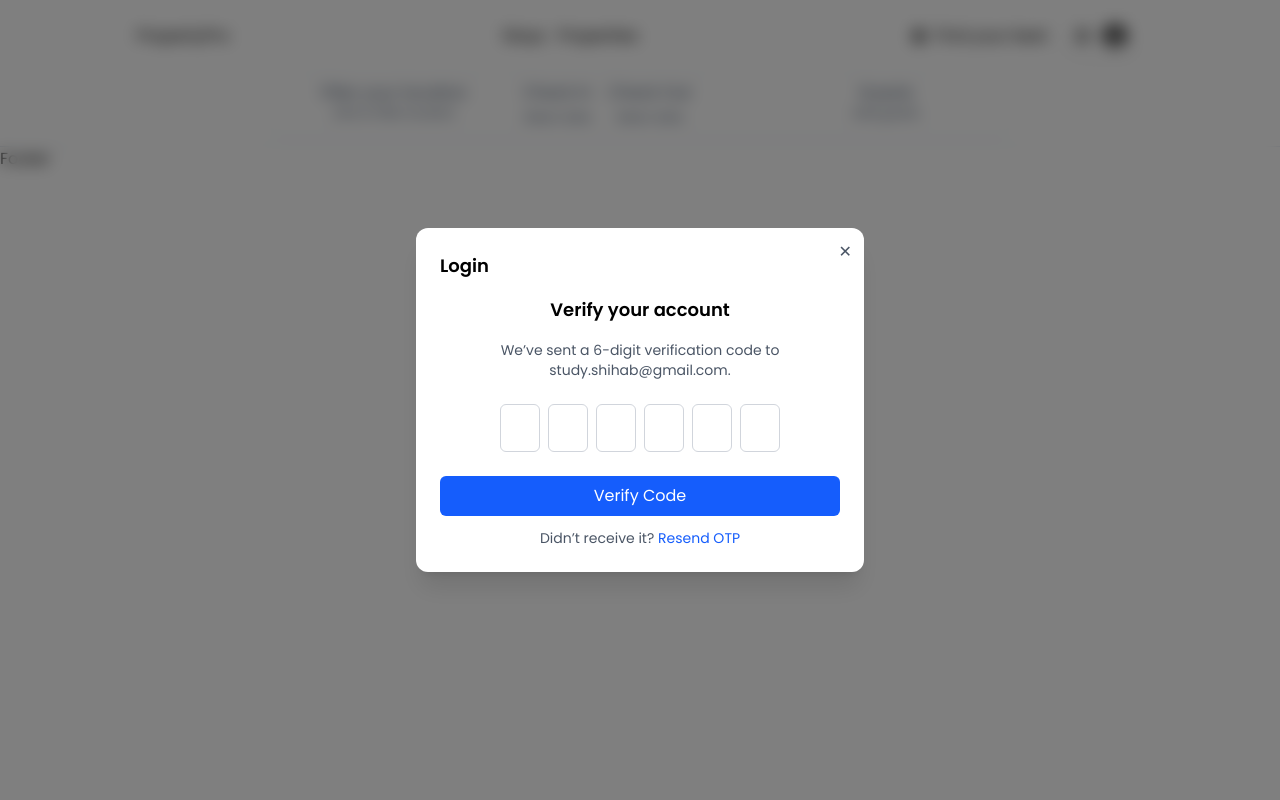
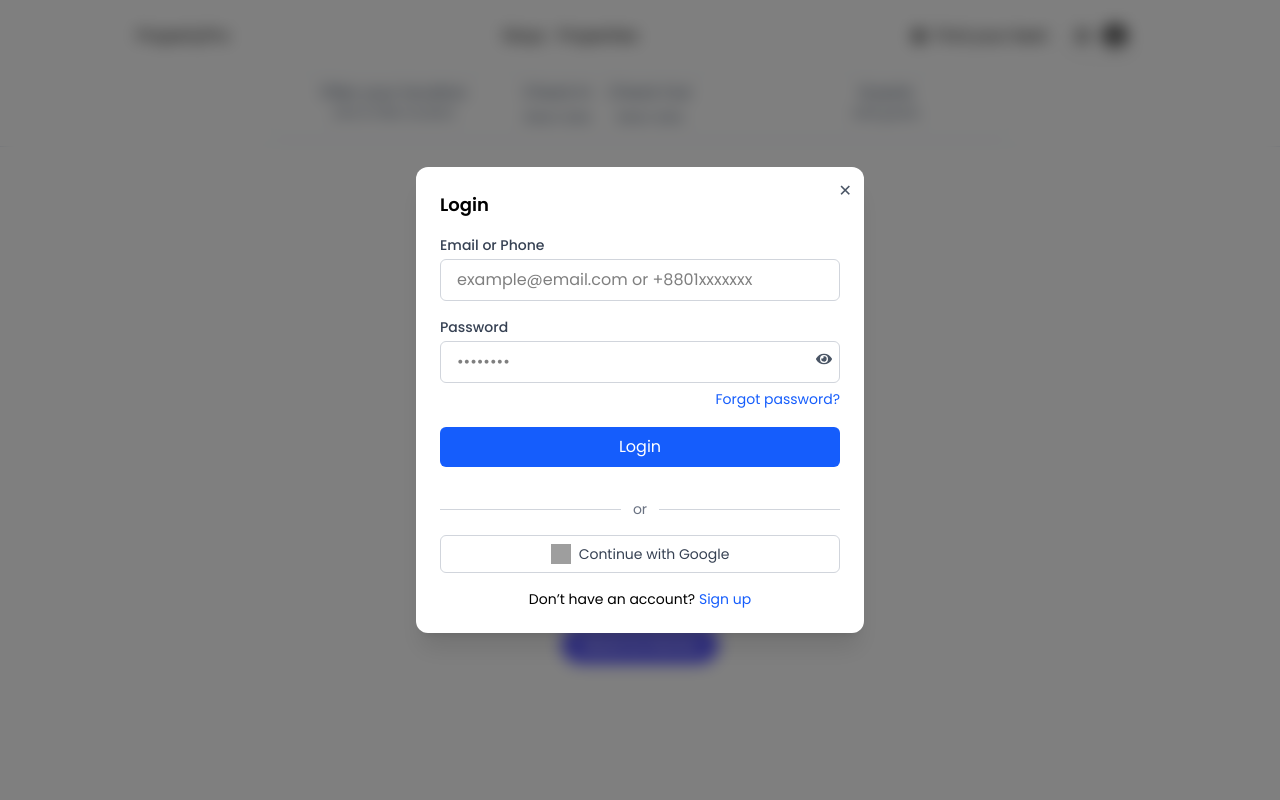
Before and after one commit to As-shihab/propertypro, a React (Vite) app in the folder frontend/: page /login in a window 1280 px wide. Both pictures are taken after a click on the element 1101 px from the left and 36 px from the top of the page. Shown: the top 800 px of the page. Built offline with nearby package versions, Linux system fonts and the light colour scheme; grey boxes are pictures that could not be loaded.

Commit message:
implemented not found system

```diff
--- a/frontend/src/App.tsx
+++ b/frontend/src/App.tsx
@@ -5,18 +5,20 @@ import { GlobalContext } from "./guard/GlobalContext";
 import { BrowserRouter as Router, Routes, Route } from "react-router-dom";
 import PropertyPro from "./pages/home/PropertyPro";
 import Footer from "./pages/footer/Footer";
+import NotFound404 from "./pages/notfound/notfound404";
 
 function App() {
-  const [user, setUser] = useState("hello");
-  const data = { name: "shiab" };
+  const [user , setUser] = useState({});
+
 
   return (
     <>
-      <GlobalContext.Provider value={{ user, data }}>
+      <GlobalContext.Provider value={{ user , setUser }}>
         <Router>
           <Header />
           <Routes>
             <Route path="/" element={<PropertyPro />} />
+            <Route path="*" element={<NotFound404 />} />
           </Routes>
         </Router>
         <Footer/>
--- a/frontend/src/Auth/Login.tsx
+++ b/frontend/src/Auth/Login.tsx
@@ -2,6 +2,8 @@
 import React, { useState } from "react";
 import { FaEye, FaEyeSlash } from "react-icons/fa";
 import { motion } from "framer-motion";
+import { RiLoader4Fill } from "react-icons/ri";
+import { httpClient } from "../services/http";
 
 type LoginProps = {
   switchToSignup: () => void;
@@ -9,6 +11,81 @@ type LoginProps = {
 
 const Login: React.FC<LoginProps> = ({ switchToSignup }) => {
   const [showPassword, setShowPassword] = useState(false);
+  const [loading, setLoading] = useState(false);
+  const [errors, setErrors] = useState<{ email?: string; password?: string ,unauthorized?:string}>({});
+
+  let http = new httpClient();
+
+  const [user, setUser] = useState({
+    email: "",
+    password: "",
+  });
+
+  // Email validation
+  const validateEmail = (email: string): string | undefined => {
+    const regex = /^[^\s@]+@[^\s@]+\.[^\s@]+$/;
+    if (!email.trim()) return "Email is required";
+    if (!regex.test(email)) return "Invalid email format";
+    return undefined;
+  };
+
+  // Password validation
+  const validatePassword = (password: string): string | undefined => {
+    if (!password.trim()) return "Password is required";
+    if (password.length < 6) return "Password must be at least 6 characters";
+    if (!/\d/.test(password) || !/[a-zA-Z]/.test(password))
+      return "Password must include letters and numbers";
+    return undefined;
+  };
+
+  // Handle change
+  const handleEmailChange = (value: string) => {
+    setUser({ ...user, email: value });
+    const error = validateEmail(value);
+    setErrors((prev) => ({ ...prev, email: error }));
+  };
+
+  const handlePasswordChange = (value: string) => {
+    setUser({ ...user, password: value });
+    const error = validatePassword(value);
+    setErrors((prev) => ({ ...prev, password: error }));
+  };
+
+  const onLogin = () => {
+    const emailError = validateEmail(user.email);
+    const passwordError = validatePassword(user.password);
+    setErrors({ email: emailError, password: passwordError });
+
+    if (emailError || passwordError) return;
+
+    setLoading(true);
+
+    http
+      .post("/auth/login", user)
+      .then((res :any) => {
+        console.log( res.data.token);
+         http.saveToken("token", res.data.token);
+         location.reload();
+
+      })
+      .catch((err) => {
+        console.error("Login failed:", err);
+        if (err.response?.data?.error === "Email is required") {
+          setErrors((prev) => ({ ...prev, email: "Email is required" }));
+        } else if (err.response?.data?.error === "Password is required") {
+          setErrors((prev) => ({ ...prev, password: "Password is required" }));
+        }
+        else if (err.response?.data?.error === "User not found") {
+          setErrors((prev) => ({ ...prev, unauthorized: "User not found" }));
+        }
+        else if (err.response?.data?.error === "Invalid password") {
+          setErrors((prev) => ({ ...prev, unauthorized: "Invalid password" }));
+        }
+      })
+      .finally(() => {
+        setLoading(false);
+      });
+  };
 
   return (
     <motion.form
@@ -19,7 +96,7 @@ const Login: React.FC<LoginProps> = ({ switchToSignup }) => {
       transition={{ duration: 0.3 }}
       className="space-y-4"
     >
-      {/* Email or Phone */}
+      {/* Email */}
       <div>
         <label className="block text-sm font-medium text-gray-700 mb-1">
           Email or Phone
@@ -27,8 +104,15 @@ const Login: React.FC<LoginProps> = ({ switchToSignup }) => {
         <input
           type="text"
           placeholder="example@email.com or +8801xxxxxxx"
-          className="w-full px-4 py-2 border border-gray-300 rounded-md"
+          className={`w-full px-4 py-2 border ${
+            errors.email ? "border-red-500" : "border-gray-300"
+          } rounded-md`}
+          onChange={(e) => handleEmailChange(e.target.value)}
+          value={user.email}
         />
+        {errors.email && (
+          <p className="text-sm text-red-500 mt-1">{errors.email}</p>
+        )}
       </div>
 
       {/* Password */}
@@ -40,7 +124,11 @@ const Login: React.FC<LoginProps> = ({ switchToSignup }) => {
           <input
             type={showPassword ? "text" : "password"}
             placeholder="••••••••"
-            className="w-full px-4 py-2 border border-gray-300 rounded-md pr-10"
+            className={`w-full px-4 py-2 border ${
+              errors.password ? "border-red-500" : "border-gray-300"
+            } rounded-md pr-10`}
+            onChange={(e) => handlePasswordChange(e.target.value)}
+            value={user.password}
           />
           <button
             type="button"
@@ -50,6 +138,11 @@ const Login: React.FC<LoginProps> = ({ switchToSignup }) => {
             {showPassword ? <FaEyeSlash /> : <FaEye />}
           </button>
         </div>
+        {errors.password ? (
+          <p className="text-sm text-red-500 mt-1">{errors.password}</p>
+        ) : errors.unauthorized?(
+          <p className="text-sm text-red-500 mt-1">{errors.unauthorized}</p>
+        ):null}
         <div className="text-right mt-1">
           <button
             type="button"
@@ -61,12 +154,24 @@ const Login: React.FC<LoginProps> = ({ switchToSignup }) => {
       </div>
 
       {/* Login Button */}
-      <button
-        type="submit"
-        className="w-full bg-blue-600 text-white py-2 rounded-md"
-      >
-        Login
-      </button>
+      {loading ? (
+        <button
+          type="button"
+          className="w-full flex items-center justify-center gap-2 bg-blue-600 text-white rounded-md py-2 hover:bg-blue-700 transition"
+          disabled
+        >
+          <RiLoader4Fill className="animate-spin text-2xl" />
+          <span>Loading...</span>
+        </button>
+      ) : (
+        <button
+          type="button"
+          onClick={onLogin}
+          className="w-full bg-blue-600 text-white rounded-md py-2 cursor-pointer hover:bg-blue-700 transition"
+        >
+          Login
+        </button>
+      )}
 
       {/* OR Divider */}
       <div className="flex items-center my-4">
--- a/frontend/src/components/header.tsx
+++ b/frontend/src/components/header.tsx
@@ -1,17 +1,17 @@
-import { useContext, useState } from "react";
+import {useState } from "react";
 import { AiOutlineGlobal } from "react-icons/ai";
 import { FaUserCircle } from "react-icons/fa";
 import { FaBarsStaggered } from "react-icons/fa6";
-import { GlobalContext } from "../guard/GlobalContext";
+
 import { NavLink } from "react-router-dom";
 import Dialog from "./dialogs/Dialog";
+import OtpVerification from "../Auth/OtpVerification";
+import { AnimatePresence } from "framer-motion";
+import Signup from "../Auth/SignUp";
 import Login from "../Auth/Login";
-import Signup from "../Auth/SignUp";
-import { AnimatePresence } from "framer-motion";
-import OtpVerification from "../Auth/OtpVerification";
 
 export default function Header() {
-  const context = useContext(GlobalContext);
+
   const [open, setOpen] = useState(false);
   const [mode, setMode] = useState<"login" | "signup">("login");
 
@@ -84,15 +84,15 @@ export default function Header() {
         onClose={handleClose}
         title={mode === "login" ? "Login" : "Sign Up"}
       >
-          <OtpVerification email="study.shihab@gmail.com"/>
+          {/* <OtpVerification email="study.shihab@gmail.com"/> */}
 
-        {/* <AnimatePresence mode="wait">
+        <AnimatePresence mode="wait">
           {mode === "login" ? (
             <Login key="login" switchToSignup={() => setMode("signup")} />
           ) : (
             <Signup key="signup" switchToLogin={() => setMode("login")} />
           )}
-        </AnimatePresence> */}
+        </AnimatePresence>
       </Dialog>
     </header>
   );
--- a/frontend/src/components/procard/Card.tsx
+++ b/frontend/src/components/procard/Card.tsx
@@ -1,4 +1,4 @@
-import React from "react";
+
 import { CiStar } from "react-icons/ci";
 import { LazyLoadImage } from "react-lazy-load-image-component";
 import "react-lazy-load-image-component/src/effects/blur.css";
@@ -9,7 +9,7 @@ import { IoIosArrowDropright, IoIosArrowDropleft } from "react-icons/io";
 import ProfilePic from '../../assets/images/loign.jpg'; // Replace with actual image
 
 export default function Card() {
-  const images = Array.from({ length: 4 }, (_, i) => Img);
+  const images = Array.from({ length: 4 }, () => Img);
 
   const NextArrow = (props: any) => {
     const { onClick } = props;
--- a/frontend/src/pages/ProductView/GalleryView.tsx
+++ b/frontend/src/pages/ProductView/GalleryView.tsx
@@ -1,10 +1,10 @@
-import React from "react";
+
 import { LazyLoadImage } from "react-lazy-load-image-component";
 import "react-lazy-load-image-component/src/effects/blur.css";
 import Img from '../../assets/images/loign.jpg';  // Replace with actual images
 
 const GalleryPage = () => {
-  const images = Array.from({ length: 4 }, (_, i) => Img); // Example array, replace with actual images
+  const images = Array.from({ length: 4 }, () => Img); // Example array, replace with actual images
 
   return (
     <div className="min-h-screen bg-gray-50 py-10">
--- a/frontend/src/pages/footer/Footer.tsx
+++ b/frontend/src/pages/footer/Footer.tsx
@@ -1,4 +1,4 @@
-import React from 'react'
+
 
 export default function Footer() {
   return (
--- a/frontend/src/pages/home/PropertyPro.tsx
+++ b/frontend/src/pages/home/PropertyPro.tsx
@@ -1,7 +1,5 @@
 import GlobalFilter from "../../components/GlobalFilter/GlobalFilter";
 import Card from "../../components/procard/Card";
-import { Common } from "../../services/commonservice";
-const services = new Common();
 export default function PropertyPro() {
 
   let arr = Array.from({length: 9} , (_, i)=>{i+1})
@@ -13,7 +11,7 @@ export default function PropertyPro() {
 
       <div className="w-[98%] grid gap-3 mt-4 grid-cols-4 m-auto">
         {
-          arr.map((item :any)=>{
+          arr.map(() => {
             return(
  <Card />
             )
--- /dev/null
+++ b/frontend/src/pages/notfound/notfound404.tsx
@@ -0,0 +1,33 @@
+import React from "react";
+import { motion } from "framer-motion";
+import { Link } from "react-router-dom";
+import { FaGhost } from "react-icons/fa";
+
+export default function NotFound404() {
+  return (
+    <div className="h-screen w-screen flex items-center justify-center bg-white text-gray-800 p-4">
+      <motion.div
+        className="text-center"
+        initial={{ opacity: 0, y: -30 }}
+        animate={{ opacity: 1, y: 0 }}
+        transition={{ duration: 0.7 }}
+      >
+        <motion.div
+          className="text-6xl mb-4"
+          animate={{ scale: [1, 1.2, 1] }}
+          transition={{ repeat: Infinity, duration: 2 }}
+        >
+          <FaGhost className="inline-block text-indigo-500" />
+        </motion.div>
+        <h1 className="text-5xl font-bold mb-4">404</h1>
+        <p className="text-lg text-gray-600 mb-6">Page not found. Don’t be scared!</p>
+        <Link
+          to="/"
+          className="px-6 py-2 bg-indigo-500 hover:bg-indigo-600 text-white rounded-full transition"
+        >
+          Back to Home
+        </Link>
+      </motion.div>
+    </div>
+  );
+}
```
Also changed, not shown: frontend/src/services/commonservice.ts (+17 -0 lines), frontend/src/services/http.ts (+15 -2 lines), frontend/src/Auth/getUser.tsx (added), 2 other files (tests, documents, lock files or other folders).
